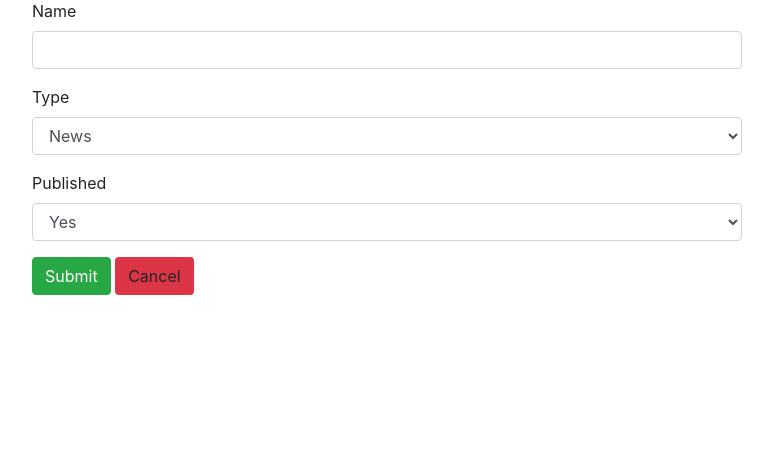
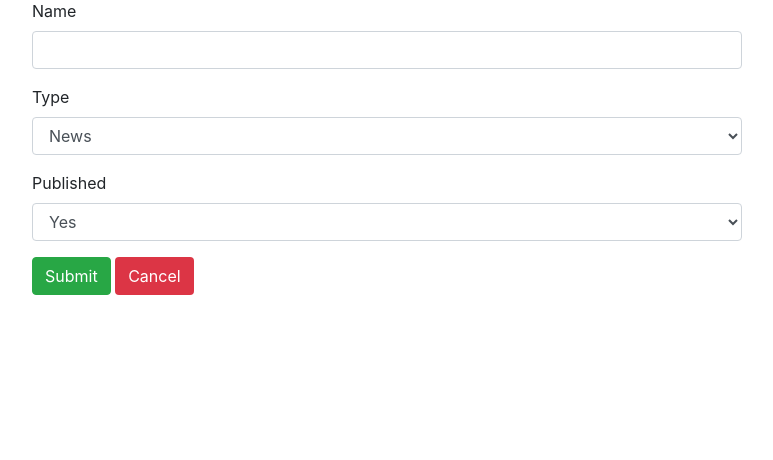
Before and after one commit to Navneet777/Crud_Application_Django, a Django app: page /category_management/category_management/add_category in a window 1280 px wide. Shown: the part 105-565 px from the top of the page, without its empty margins (253-1026 px from the left). Run offline with Django 3.2, Linux system fonts and the light colour scheme; some libraries are stand-ins or nearby versions.

Commit message:
add cancle btn color

```diff
--- a/templates/category_management/add_category.html
+++ b/templates/category_management/add_category.html
@@ -18,7 +18,7 @@
                 {% endfor %}
                 <div>
                     <button type="submit" class="btn btn-success">Submit</button>
-                    <a href="{% url 'category_list' %}" class="btn btn-default bg-danger">Cancel</a>
+                    <a href="{% url 'category_list' %}" class="btn btn-default bg-danger text-white">Cancel</a>
                 </div>
             </form>
         </div>
```
Also changed, not shown: db.sqlite3.
